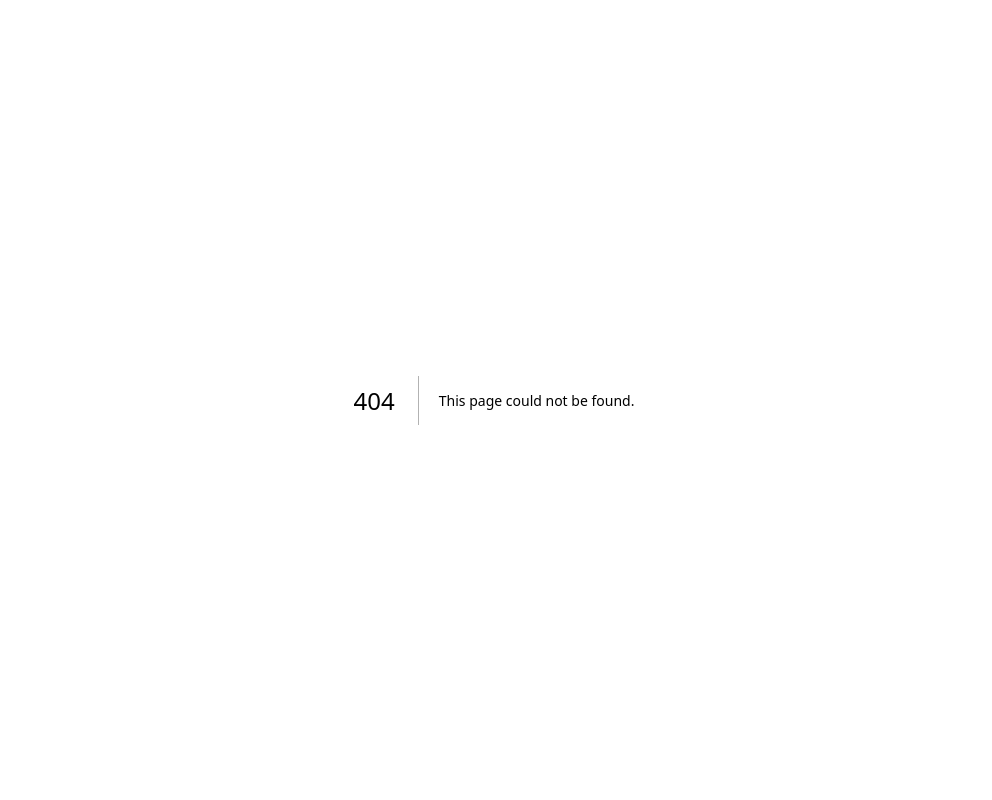
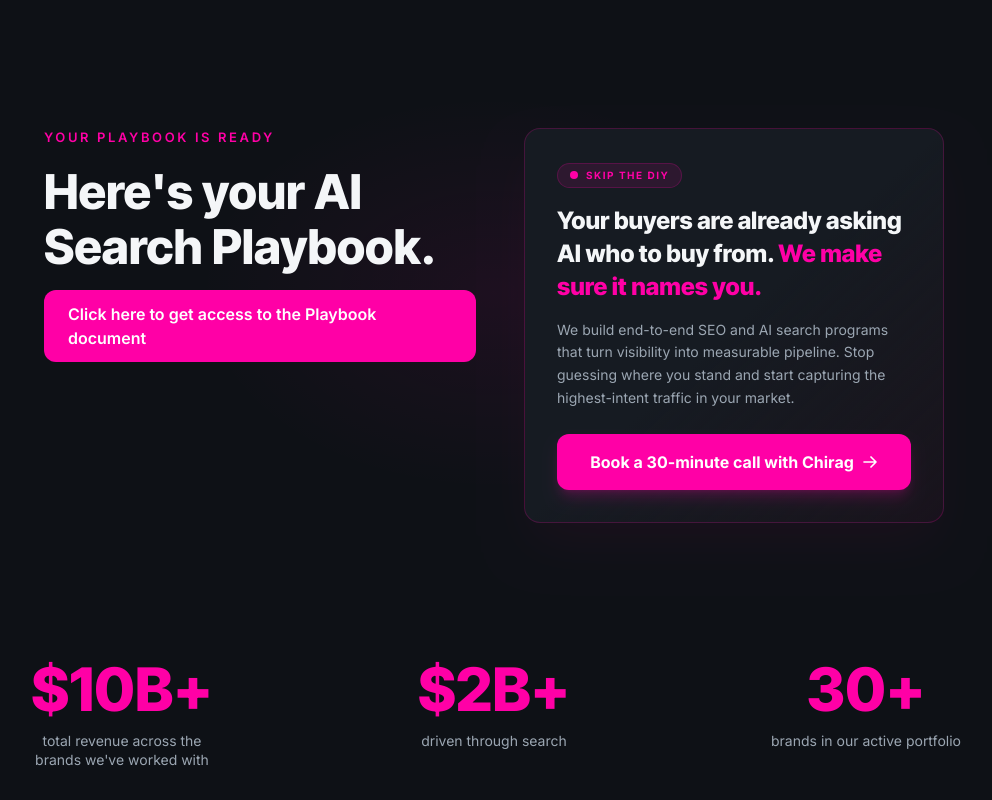
Before and after one commit to ambertaco/Lead-Magnet-Landing-Page, a Next.js app: page /playbook in a window 1280 px wide. Before the commit this address had no page. Shown: the top 800 px of the page, without its empty margins (146-1138 px from the left). Built offline with nearby package versions, Linux system fonts and the light colour scheme.

Commit message:
feat: add dedicated playbook subpage route under /playbook

```diff
--- /dev/null
+++ b/src/app/playbook/page.tsx
@@ -0,0 +1,35 @@
+import HeroSection from "@/components/sections/HeroSection";
+import CredibilityBar from "@/components/sections/CredibilityBar";
+import ProblemSection from "@/components/sections/ProblemSection";
+import DifferentiatorSection from "@/components/sections/DifferentiatorSection";
+import ResultsSection from "@/components/sections/ResultsSection";
+import ProcessSection from "@/components/sections/ProcessSection";
+import CallSection from "@/components/sections/CallSection";
+import QualifyingForm from "@/components/sections/QualifyingForm";
+import FAQSection from "@/components/sections/FAQSection";
+
+export default function PlaybookPage() {
+  const playbookUrl =
+    "https://innate-target-ea7.notion.site/AI-Search-Playbook-2b16f3cac0cf8a6baa8c64d701fda8e";
+
+  return (
+    <>
+      <main>
+        <HeroSection
+          eyebrow="Your Playbook is ready"
+          title="Here's your AI Search Playbook."
+          notionUrl={playbookUrl}
+          buttonText="Click here to get access to the Playbook document"
+        />
+        <CredibilityBar />
+        <ProblemSection />
+        <DifferentiatorSection />
+        <ResultsSection />
+        <ProcessSection />
+        <CallSection />
+        <QualifyingForm unqualifiedRedirectUrl={playbookUrl} />
+        <FAQSection />
+      </main>
+    </>
+  );
+}
--- a/src/components/sections/HeroSection.tsx
+++ b/src/components/sections/HeroSection.tsx
@@ -2,7 +2,19 @@
 
 import { useScrollTo } from "@/hooks/useAnimations";
 
-export default function HeroSection() {
+interface HeroSectionProps {
+  eyebrow?: string;
+  title?: string;
+  notionUrl?: string;
+  buttonText?: string;
+}
+
+export default function HeroSection({
+  eyebrow = "Your Audit document is ready",
+  title = "Here's your AI Search Visibility Audit.",
+  notionUrl = "https://innate-target-ea7.notion.site/The-AI-Search-Visibility-Audit-72a6f3cac0cf8372bd5301530bd5436c?pvs=74",
+  buttonText = "Click here to get access to the Audit document"
+}: HeroSectionProps) {
   const scrollTo = useScrollTo();
 
   return (
@@ -18,20 +30,20 @@ export default function HeroSection() {
           {/* Left: resource */}
           <div className="flex-1">
             <p className="uppercase tracking-[0.2em] text-[13px] text-accent font-semibold mb-4">
-              Your Audit document is ready
+              {eyebrow}
             </p>
             <h1 className="font-display text-3xl sm:text-4xl md:text-5xl font-extrabold text-text-primary leading-[1.15] mb-4">
-              Here&apos;s your AI Search Visibility Audit.
+              {title}
             </h1>
 
             <div className="flex flex-wrap gap-3 mb-4">
               <a
-                href="https://innate-target-ea7.notion.site/The-AI-Search-Visibility-Audit-72a6f3cac0cf8372bd5301530bd5436c?pvs=74"
+                href={notionUrl}
                 target="_blank"
                 rel="noopener"
                 className="inline-flex items-center justify-center bg-accent hover:bg-accent-hover text-white font-semibold py-3 px-6 rounded-xl transition-all duration-200 hover:-translate-y-0.5"
               >
-                Click here to get access to the Audit document
+                {buttonText}
               </a>
             </div>
           </div>
--- a/src/components/sections/PivotSection.tsx
+++ b/src/components/sections/PivotSection.tsx
@@ -3,7 +3,20 @@
 import { useScrollTo } from "@/hooks/useAnimations";
 import { useScrollAnimation } from "@/hooks/useAnimations";
 
-export default function PivotSection() {
+interface PivotSectionProps {
+  headline?: string;
+  paragraphs?: string[];
+}
+
+export default function PivotSection({
+  headline = "You've got the audit. Here's the honest truth about it.",
+  paragraphs = [
+    "That audit is the real thing. If you work through all ten points, you'll know more about your AI search position than most companies in your category.",
+    "But I also know how this goes: you're a busy operator, the tab stays open, and the audit never gets run.",
+    "So here's the offer. Give me 15 minutes and my team will run all ten points on your brand and your competitors, then hand you a prioritized list of exactly what to fix first.",
+    "Your buyers are already asking AI which brand to choose. Right now, it probably isn't naming you. Let's change that."
+  ]
+}: PivotSectionProps) {
   const scrollTo = useScrollTo();
   const sectionRef = useScrollAnimation();
 
@@ -15,28 +28,15 @@ export default function PivotSection() {
         </p>
 
         <h2 className="font-display text-3xl md:text-4xl font-bold text-text-primary mb-8 animate-on-scroll">
-          You&apos;ve got the audit. Here&apos;s the honest truth about it.
+          {headline}
         </h2>
 
         <div className="space-y-4 mb-10 animate-on-scroll">
-          <p className="text-lg text-text-muted leading-relaxed">
-            That audit is the real thing. If you work through all ten points,
-            you&apos;ll know more about your AI search position than most
-            companies in your category.
-          </p>
-          <p className="text-lg text-text-muted leading-relaxed">
-            But I also know how this goes: you&apos;re a busy operator, the tab
-            stays open, and the audit never gets run.
-          </p>
-          <p className="text-lg text-text-muted leading-relaxed">
-            So here&apos;s the offer. Give me 15 minutes and my team will run
-            all ten points on your brand and your competitors, then hand you a
-            prioritized list of exactly what to fix first.
-          </p>
-          <p className="text-lg text-text-muted leading-relaxed">
-            Your buyers are already asking AI which brand to choose. Right now,
-            it probably isn&apos;t naming you. Let&apos;s change that.
-          </p>
+          {paragraphs.map((p, i) => (
+            <p key={i} className="text-lg text-text-muted leading-relaxed">
+              {p}
+            </p>
+          ))}
         </div>
 
         <button
--- a/src/components/sections/QualifyingForm.tsx
+++ b/src/components/sections/QualifyingForm.tsx
@@ -84,7 +84,13 @@ const DECISION_MAKER_ROLES = [
 
 const TOTAL_STEPS = 9;
 
-export default function QualifyingForm() {
+interface QualifyingFormProps {
+  unqualifiedRedirectUrl?: string;
+}
+
+export default function QualifyingForm({
+  unqualifiedRedirectUrl = "https://innate-target-ea7.notion.site/The-AI-Search-Visibility-Audit-72a6f3cac0cf8372bd5301530bd5436c?pvs=74"
+}: QualifyingFormProps) {
   const sectionRef = useScrollAnimation();
   const [currentStep, setCurrentStep] = useState(0);
   const [submitted, setSubmitted] = useState(false);
@@ -237,15 +243,19 @@ export default function QualifyingForm() {
               </p>
               <div className="bg-surface border border-border-card rounded-2xl p-8 md:p-10">
                 <p className="text-text-muted text-sm mb-6 leading-relaxed">
-                  In the meantime, you can access the Notion AI Search Visibility Audit template below to start auditing your own search presence:
+                  {unqualifiedRedirectUrl.includes("Playbook")
+                    ? "In the meantime, you can access the Notion AI Search Playbook template below to start optimizing your search presence:"
+                    : "In the meantime, you can access the Notion AI Search Visibility Audit template below to start auditing your own search presence:"}
                 </p>
                 <a
-                  href={AUDIT_URL}
+                  href={unqualifiedRedirectUrl}
                   target="_blank"
                   rel="noopener"
                   className="inline-flex items-center justify-center bg-accent hover:bg-accent-hover text-white font-semibold py-4 px-8 rounded-xl transition-all duration-200 text-lg"
                 >
-                  Open the AI Search Visibility Audit
+                  {unqualifiedRedirectUrl.includes("Playbook")
+                    ? "Open the AI Search Playbook"
+                    : "Open the AI Search Visibility Audit"}
                 </a>
               </div>
             </div>
```
